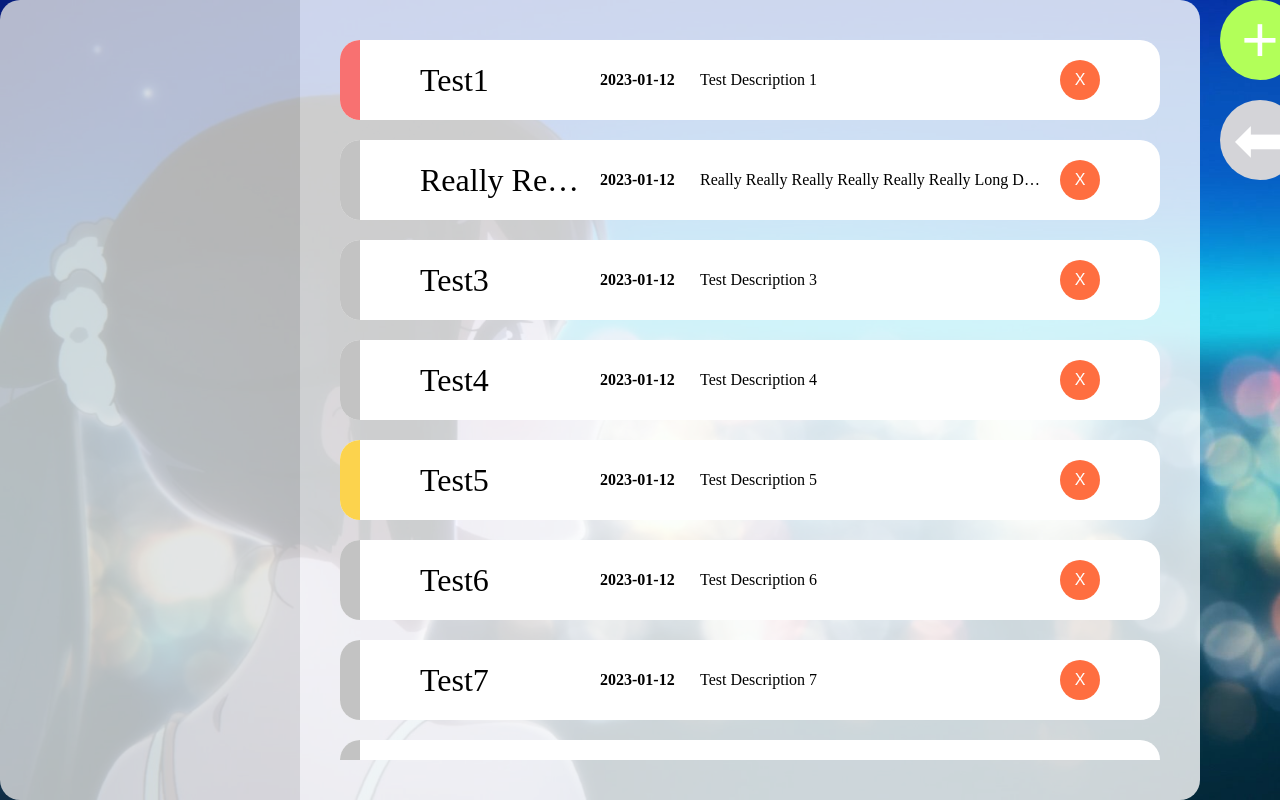
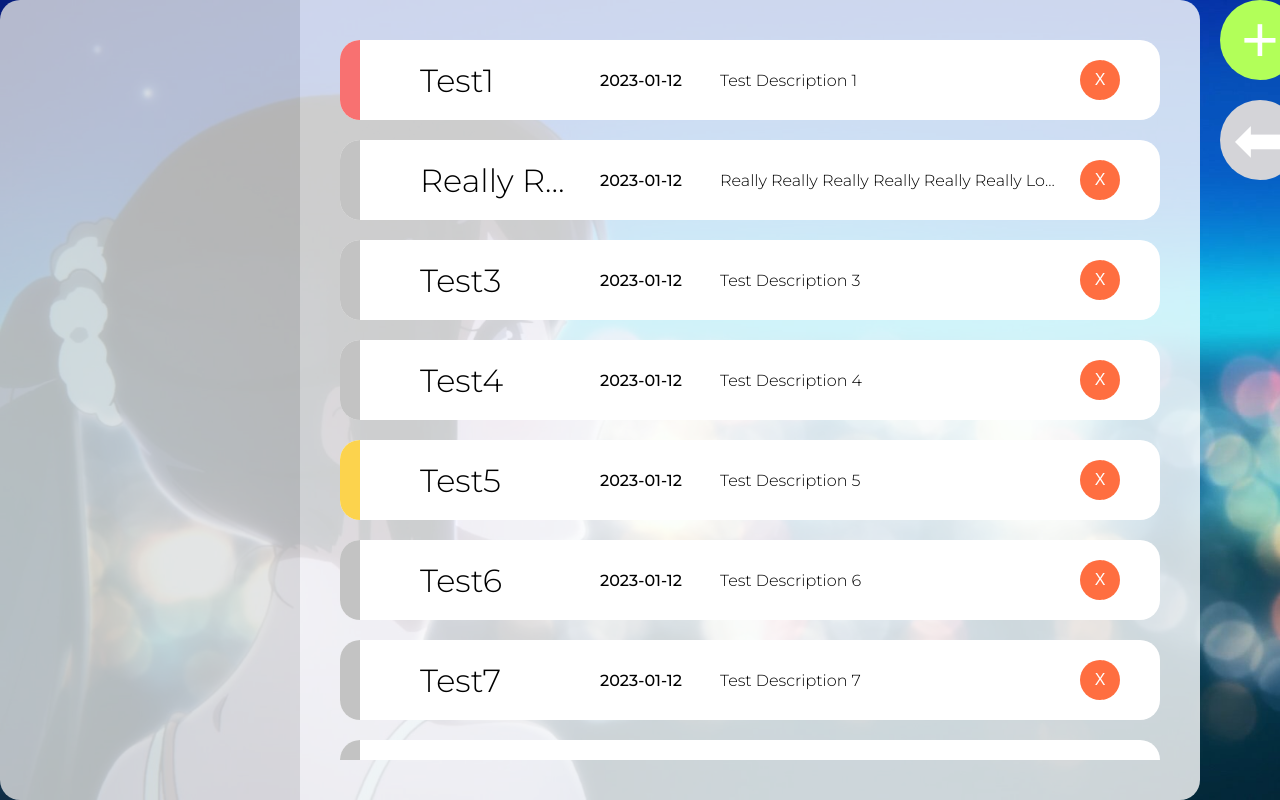
Before and after one commit to ranforrestren/odin-todo-list, a website built with webpack: page src/index.html in a window 1280 px wide. Built offline with nearby package versions, Linux system fonts and the light colour scheme.

Commit message:
Change font to montserrat

```diff
--- a/package.json
+++ b/package.json
@@ -6,7 +6,8 @@
   "scripts": {
     "test": "echo \"Error: no test specified\" && exit 1",
     "build": "webpack --progress --mode=production",
-    "watch": "webpack --progress --watch"
+    "watch": "webpack --progress --watch",
+    "deploy": "gh-pages --dist 'dist' --branch 'gh-pages'"
   },
   "repository": {
     "type": "git",
@@ -20,6 +21,7 @@
   "homepage": "https://github.com/ranforrestren/odin-todo-list#readme",
   "devDependencies": {
     "css-loader": "^6.7.2",
+    "gh-pages": "^4.0.0",
     "html-webpack-plugin": "^5.5.0",
     "style-loader": "^3.3.1",
     "webpack": "^5.75.0",
--- a/src/index.html
+++ b/src/index.html
@@ -1,11 +1,16 @@
 <!DOCTYPE html>
 <html lang="en">
+
 <head>
     <meta charset="UTF-8">
     <meta http-equiv="X-UA-Compatible" content="IE=edge">
     <meta name="viewport" content="width=device-width, initial-scale=1.0">
     <title>ToDoList</title>
+    <link rel="preconnect" href="https://fonts.googleapis.com">
+    <link rel="preconnect" href="https://fonts.gstatic.com" crossorigin>
+    <link href="https://fonts.googleapis.com/css2?family=Montserrat:wght@300;400;500;600&display=swap" rel="stylesheet">
 </head>
+
 <body>
     <div id="container">
         <div id="mainContent">
@@ -26,13 +31,15 @@
             <select id="taskPriority" class="priorityInput input" name="taskPriority">
                 <option class="selectOpt" value="High">High</option>
                 <option class="selectOpt" value="Medium">Medium</option>
-                <option class="selectOpt"value="Low">Low</option>
+                <option class="selectOpt" value="Low">Low</option>
                 <option class="selectOpt" value="Default" selected>Default</option>
             </select>
             <input type="date" id="dueDate" class="dateInput input" name="dueDate" value="2023-01-01">
-            <textarea id="description" class="input" name="description" rows="8" placeholder="description here"></textarea>
+            <textarea id="description" class="input" name="description" rows="8"
+                placeholder="description here"></textarea>
             <button id="modalButton" class="button small" type="button"></button>
         </form>
     </div>
 </body>
+
 </html>
--- a/src/style.css
+++ b/src/style.css
@@ -1,6 +1,10 @@
 body {
     margin: 0px;
-    font-family:'Times New Roman', Times, serif;
+}
+
+body, input, textarea {
+    font-family:'Montserrat', sans-serif;
+    font-weight: 300;
 }
 
 #container {
@@ -78,14 +82,13 @@ body {
     overflow: hidden;
     white-space: nowrap;
     font-size: 2rem;
-    font-weight: 500;
     width: 160px;
     padding-left: 40px;
 }
 
 .todoItem .dueDate {
-    font-weight: 700;
-    width: 80px;
+    font-weight: 500;
+    width: 100px;
 }
 
 .todoItem .description {
```
Also changed, not shown: 1 other file.
